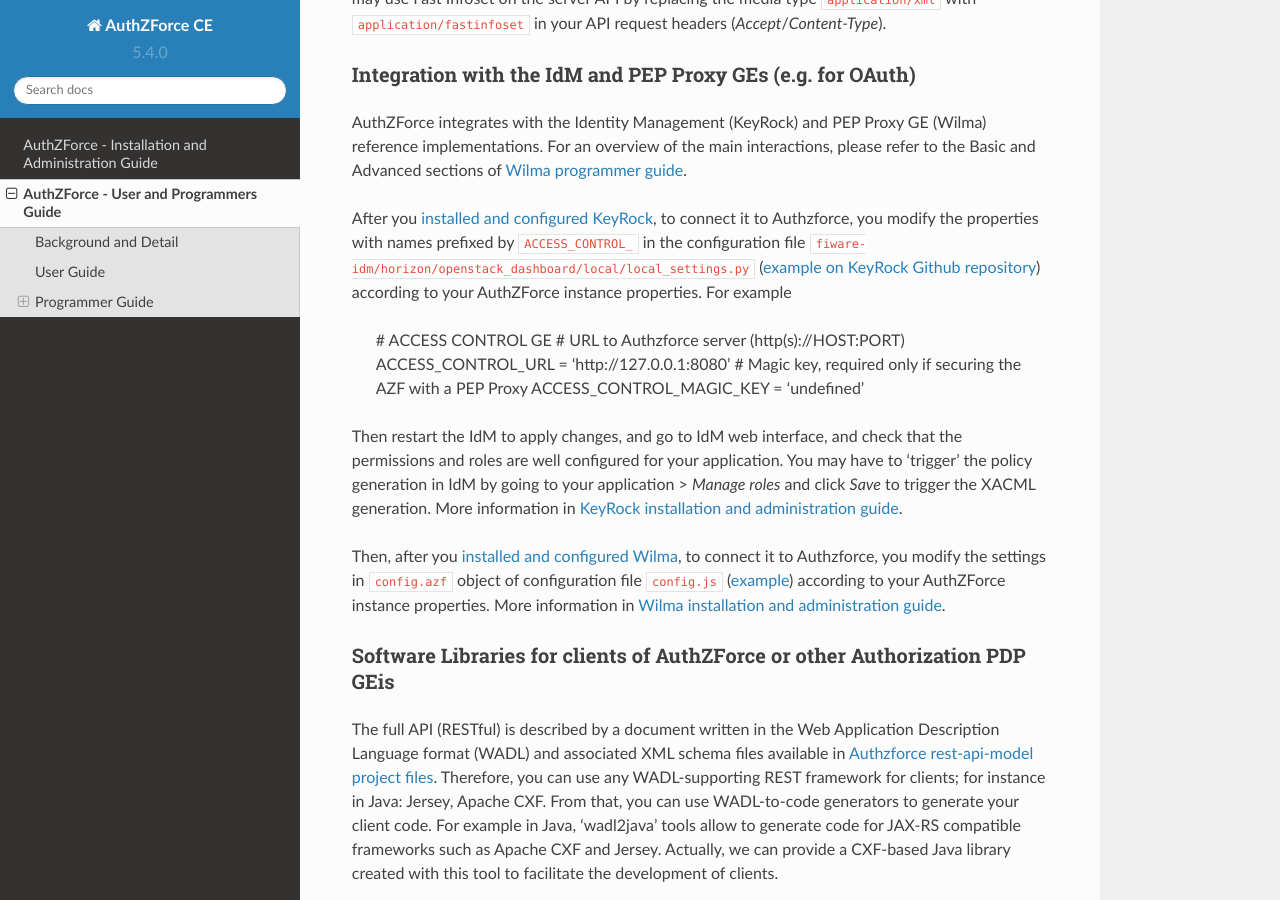
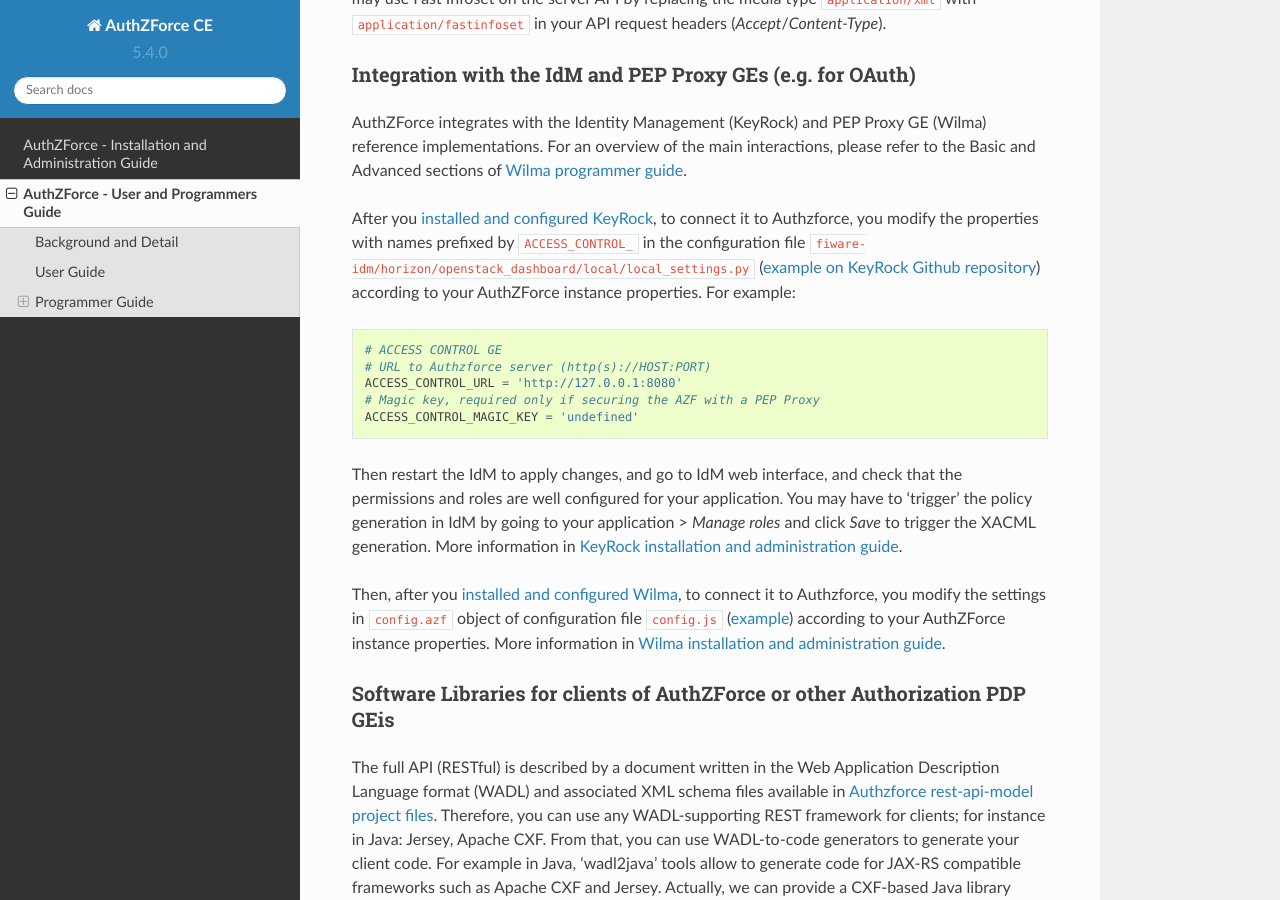
Before and after one commit to authzforce/fiware, a Sphinx documentation site: the page built from doc/UserAndProgrammersGuide.rst, in a window 1280 px wide and 900 px high, scrolled down 35406 px. Built offline with Sphinx 7.4.7 and the Read the Docs theme 2.0.0, drawn with Linux system fonts in a browser that asks for light colours; formulas are drawn with MathJax 3.

```diff
--- a/doc/UserAndProgrammersGuide.rst
+++ b/doc/UserAndProgrammersGuide.rst
@@ -1643,13 +1643,13 @@ After you `installed and configured KeyRock <http://fiware-idm.readthedocs.org/e
 it to Authzforce, you modify the properties with names prefixed by ``ACCESS_CONTROL_`` in the configuration file
 ``fiware-idm/horizon/openstack_dashboard/local/local_settings.py``
 (`example on KeyRock Github repository <https://github.com/ging/horizon/blob/master/openstack_dashboard/local/local_settings.py.example>`_)
-according to your AuthZForce instance properties. For example
-
-   # ACCESS CONTROL GE
-   # URL to Authzforce server (http(s)://HOST:PORT)
-   ACCESS_CONTROL_URL = 'http://127.0.0.1:8080'
-   # Magic key, required only if securing the AZF with a PEP Proxy
-   ACCESS_CONTROL_MAGIC_KEY = 'undefined'
+according to your AuthZForce instance properties. For example::
+
+ # ACCESS CONTROL GE
+ # URL to Authzforce server (http(s)://HOST:PORT)
+ ACCESS_CONTROL_URL = 'http://127.0.0.1:8080'
+ # Magic key, required only if securing the AZF with a PEP Proxy
+ ACCESS_CONTROL_MAGIC_KEY = 'undefined'
 
 Then restart the IdM to apply changes, and go to IdM web interface, and check that the permissions and
 roles are well configured for your application. You may have to 'trigger' the policy generation in IdM by going to your
```
